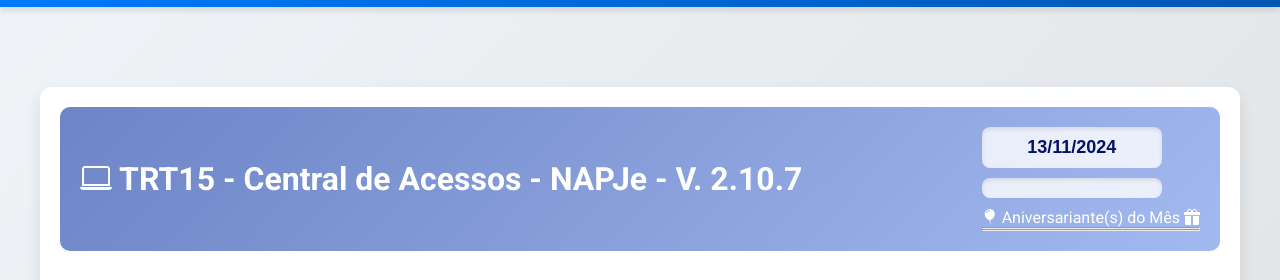
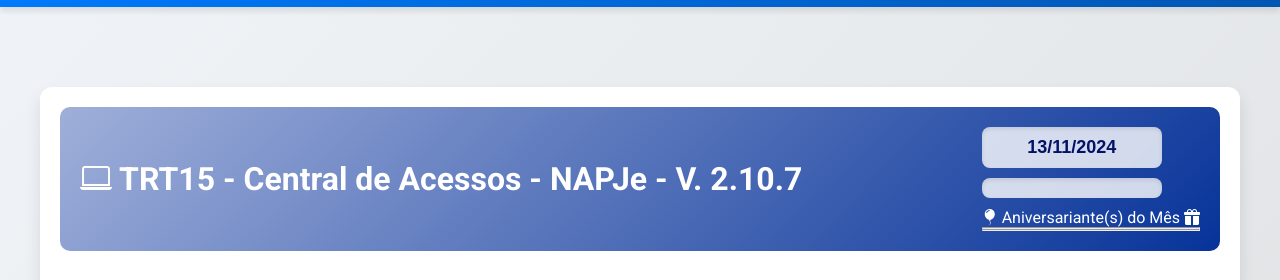
Before and after one commit to msribeiro2010/PROJETO-CENTRAL-NUCLEO, a plain HTML site: page index.html in a window 1280 px wide. Shown: the part 67-347 px from the top of the page. Drawn offline with nearby package versions, Linux system fonts and the light colour scheme; a script that the page names is missing.

Commit message:
Implementação do modo claro/escuro e atualizações no projeto

```diff
--- a/style.css
+++ b/style.css
@@ -76,7 +76,7 @@
     display: flex;
     justify-content: space-between;
     align-items: center;
-    background: linear-gradient(135deg, #6d84c6, #a2b9f0);
+    background: linear-gradient(135deg, #9fafd9, #073399);
     padding: 20px;
     border-radius: 10px;
     color: #ffffff;
```
Also changed, not shown: index.html (+1 -1 lines).
